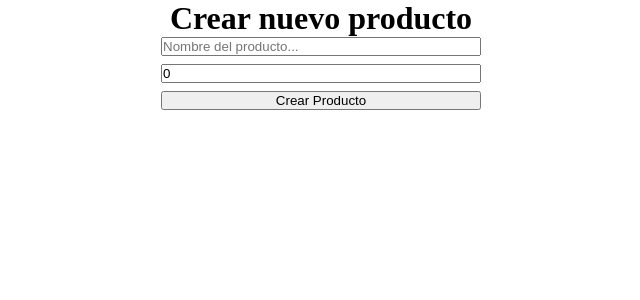
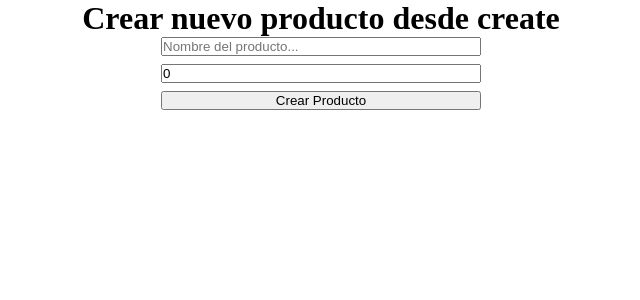
Before and after one commit to FacundoIsoler/Stock-app-front-Nextjs, a Next.js app: page /products/create in a window 1280 px wide. Shown: the top 300 px of the page, without its empty margins (319-959 px from the left). Built offline with nearby package versions, Linux system fonts and the light colour scheme.

Commit message:
Vercel prueba

```diff
--- a/pages/products/create.js
+++ b/pages/products/create.js
@@ -37,7 +37,7 @@ function Create() {
     return (
         <>
             <div>
-                <h1> Crear nuevo producto</h1>
+                <h1> Crear nuevo producto desde create</h1>
                 <form>
                     <input onChange={handleChange} type="text" placeholder="Nombre del producto..." value={product.name} name="name" />
                     <input onChange={handleChange} type="number" placeholder="Precio del producto..." value={product.price} name="price" />
```
